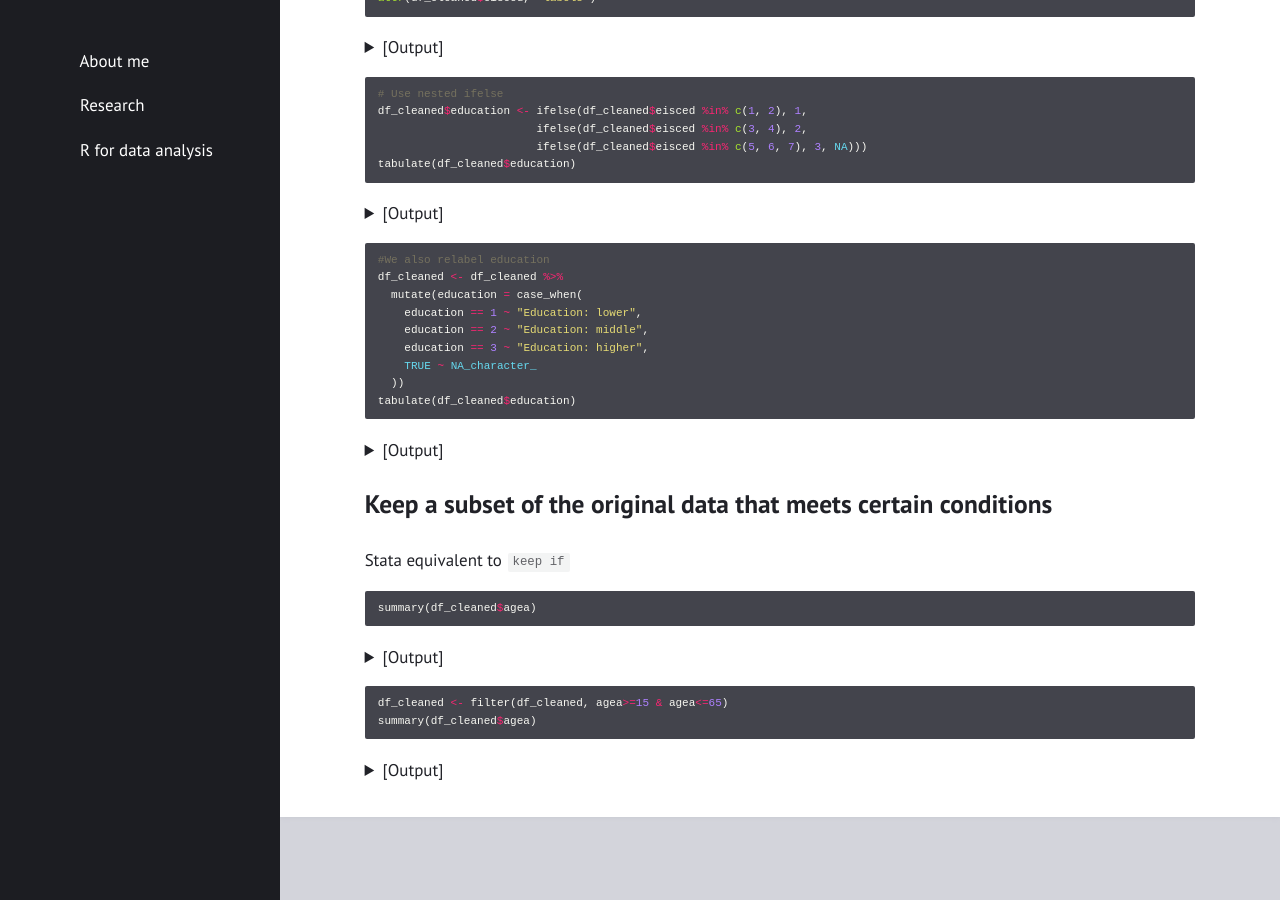
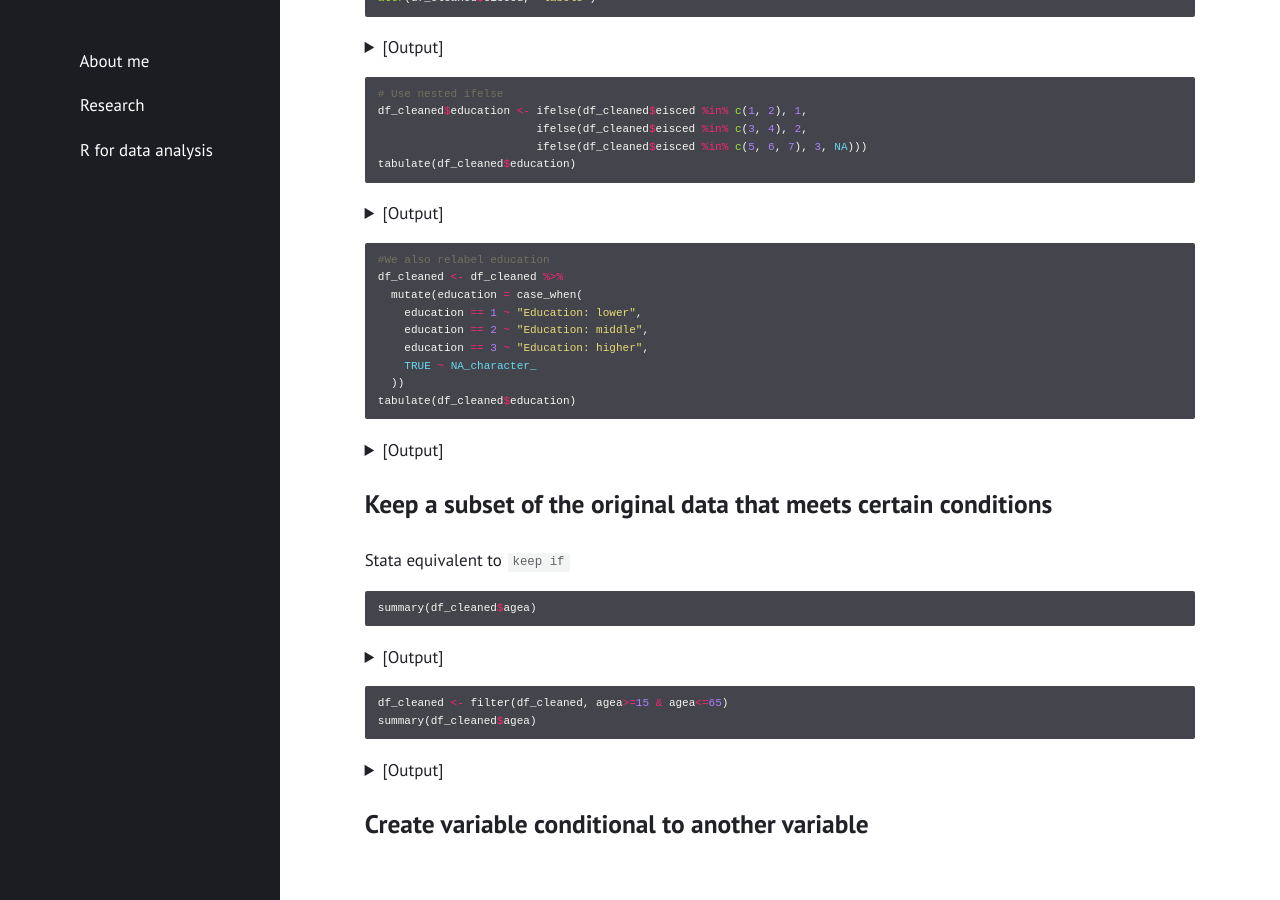
Before and after one commit to gubellom/gubellom.github.io, a Jekyll site: the page built from R files/Manipulation.md, in a window 1280 px wide and 900 px high, scrolled down 594 px. Built offline with Jekyll 4.4.1, drawn with Linux system fonts in a browser that asks for light colours.

Commit message:
Update Manipulation.md
Signed-off-by: Michele Gubello <62111923+gubellom@users.noreply.github.com>

```diff
--- a/R files/Manipulation.md
+++ b/R files/Manipulation.md
@@ -146,7 +146,7 @@ tabulate(df_cleaned$education)
 </details>
 
 
-# Keep a subset of the original data that meets certain conditions
+## Keep a subset of the original data that meets certain conditions
 
 Stata equivalent to `keep if`
 
@@ -173,3 +173,5 @@ summary(df_cleaned$agea)
 15.00   30.00   43.00   41.96   54.00   65.00
   </pre>
 </details>
+
+## Create variable conditional to another variable
```
